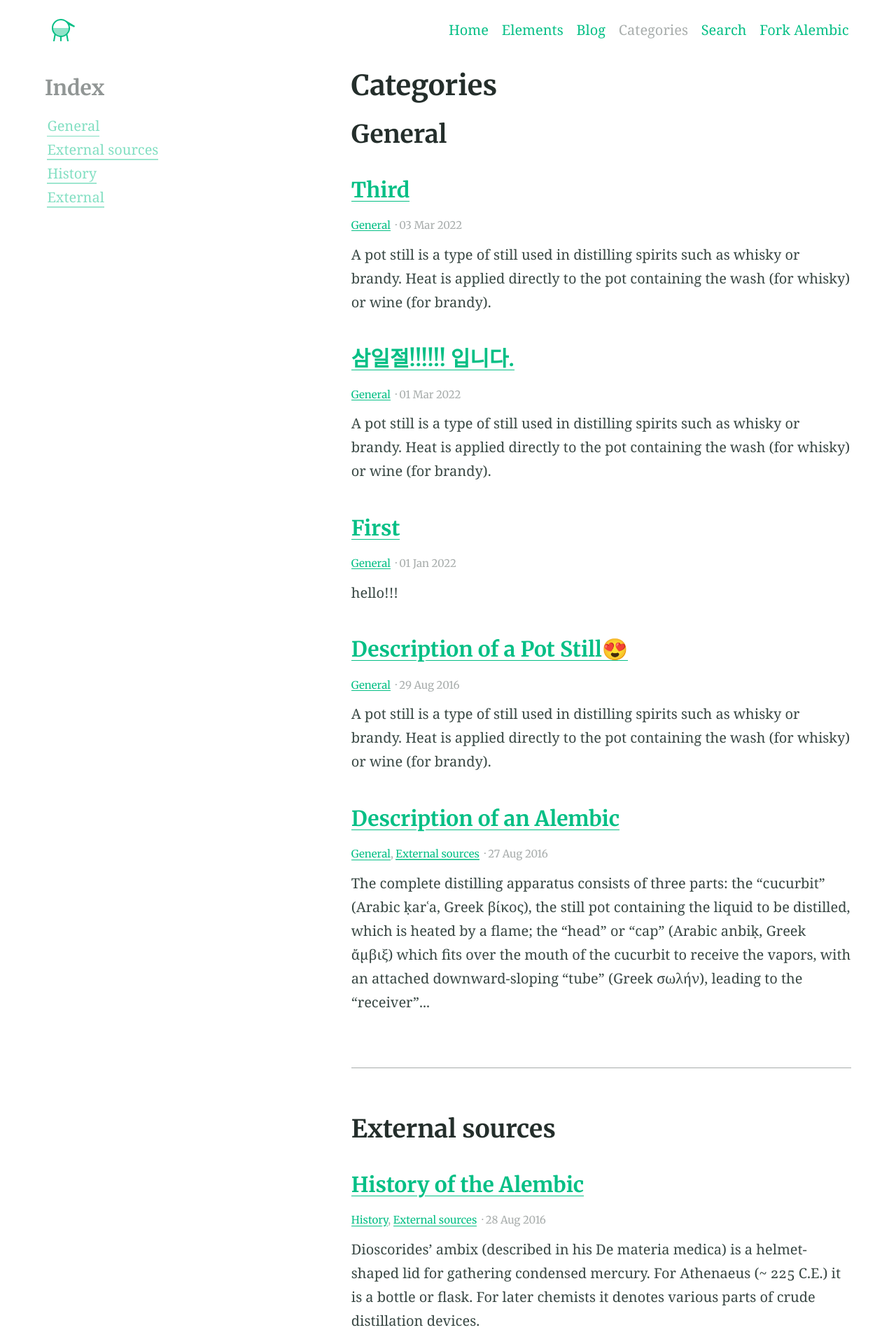
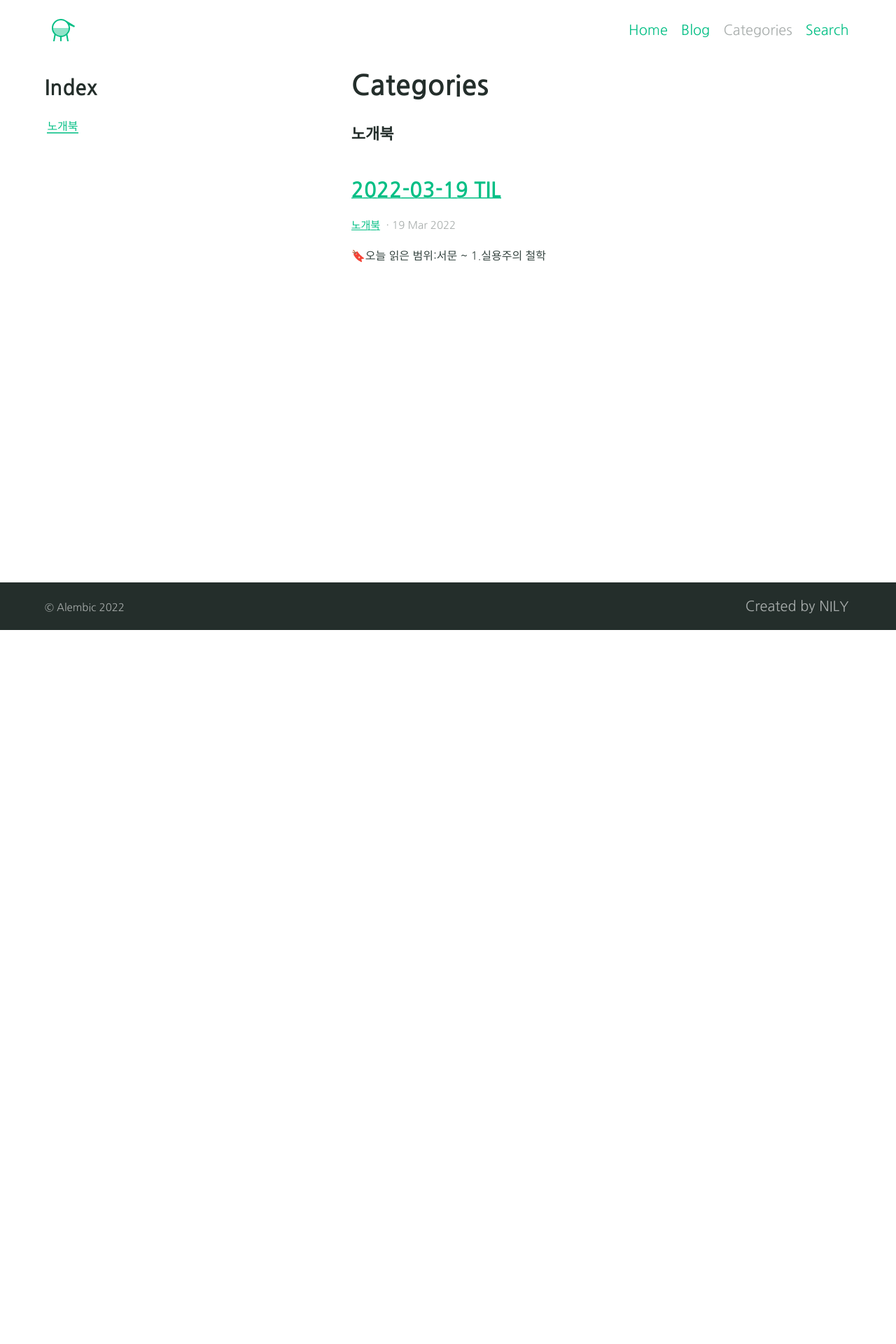
Before and after one commit to iylinkim/my-blog, a Jekyll site: the page built from categories.md, in a window 1280 px wide. Shown: the top 1920 px of the page at 70% size. Built offline with Jekyll 4.4.1, drawn with Linux system fonts in a browser that asks for light colours; after the commit the page ends 900 px from its top, so only the background shows below that; some of the changed text lies outside the part shown.

Commit message:
[Pragmatic_Programmer] 220319-TIL

````diff
--- a/_config.yml
+++ b/_config.yml
@@ -58,16 +58,16 @@ sass:
   style: compressed # Style compression
 permalink: /:title.html  # Permalink style (/YYYY/MM/DD/page-name/)
 excerpt_separator: <!-- more --> # Marks end of excerpt in posts
-timezone: Europe/London # Timezone for blog posts and alike
+timezone: Asia/Seoul # Timezone for blog posts and alike
 
 # 5. Collections
 collections:
   posts:
     title: Posts # Needed for Siteleaf
     output: true
-    description: "My thoughts and ideas" # The post list page content
+    description: "" # The post list page content
     feature_text: |
-      Welcome to the blog
+      Nily's tech blog
     feature_image: "https://picsum.photos/2560/600?image=866"
 
 # 6. Jekyll collections settings
@@ -123,32 +123,28 @@ favicons: # Favicons are also used in the manifest file. Syntax is 'size: path'
 navigation_header:
 - title: Home
   url: /
-- title: Elements
-  url: /elements
 - title: Blog
   url: /blog
 - title: Categories
   url: /categories
 - title: Search
   url: /search
-- title: Fork Alembic
-  url: https://github.com/daviddarnes/alembic
 
 navigation_footer:
-- title: Created by David Darnes
-  url: https://darn.es
+- title: Created by NILY
+  # url: https://darn.es
 
 social_links: # Appears in sidebar. Set the urls then uncomment and comment out as desired
-  Twitter: https://twitter.com/DavidDarnes
-  LinkedIn: https://www.linkedin.com/in/daviddarnes
-  GitHub: https://github.com/daviddarnes
-  link: https://darn.es
-  RSS: /feed.xml
+  # Twitter: https://twitter.com/DavidDarnes
+  # LinkedIn: https://www.linkedin.com/in/daviddarnes
+  # GitHub: https://github.com/daviddarnes
+  # link: https://darn.es
+  # RSS: /feed.xml
 
 sharing_links: # Appear at the bottom of single blog posts, add as desired. The value can be 'true' or the desired button colour
-  Twitter: "#0d94e7"
-  facebook: "#3B5998"
-  Email: true
+  # Twitter: "#0d94e7"
+  # facebook: "#3B5998"
+  # Email: true
 
 # Load custom fonts from fonts.google.com etc
 #
@@ -158,4 +154,4 @@ fonts:
   preconnect_urls:
     - https://fonts.gstatic.com
   font_urls:
-    - https://fonts.googleapis.com/css2?family=Merriweather:wght@400;700&display=swap
+    - https://fonts.googleapis.com/css2?family=Nanum+Gothic:wght@400;700&display=swap
--- a/_layouts/default.html
+++ b/_layouts/default.html
@@ -33,6 +33,7 @@
     {% if site.css_inline == true %}
       {% include site-styles.html %}
     {% else %}
+      <link rel="stylesheet" href="{{ "/assets/main.css" | relative_url }}">
       <link rel="stylesheet" href="{{ "/assets/styles.css" | relative_url }}">
     {% endif %}
 
--- a/_posts/2016-08-27-example-post-one.md
+++ /dev/null
@@ -1,15 +0,0 @@
----
-title: Description of an Alembic
-categories:
-- General
-- External sources
-feature_image: "https://picsum.photos/2560/600?image=872"
----
-
-The complete distilling apparatus consists of three parts: the "cucurbit" (Arabic ḳarʿa, Greek βίκος), the still pot containing the liquid to be distilled, which is heated by a flame; the "head" or "cap" (Arabic anbiḳ, Greek ἄμβιξ) which fits over the mouth of the cucurbit to receive the vapors, with an attached downward-sloping "tube" (Greek σωλήν), leading to the "receiver" (Arabic ḳābila, Greek ἄγγος or φιάλη) container.
-
-<!-- more -->
-
-Retorts have the "cap" and the "cucurbit" made into one. The anbik is also called the raʾs (head) of the cucurbit. The liquid in the cucurbit is heated or boiled; the vapour rises into the anbik, where it cools by contact with the walls and condenses, running down the spout into the receiver. A modern descendant of the alembic is the pot still, used to produce distilled beverages.
-
-_Originally from [Alembic - Wikipedia](https://en.wikipedia.org/wiki/Alembic)_
--- a/_posts/2016-08-28-example-post-two.md
+++ /dev/null
@@ -1,18 +0,0 @@
----
-title: History of the Alembic
-categories:
-- History
-- External sources
-feature_text: |
-  The History of the Alembic tool
----
-
-Dioscorides' ambix (described in his De materia medica) is a helmet-shaped lid for gathering condensed mercury. For Athenaeus (~ 225 C.E.) it is a bottle or flask. For later chemists it denotes various parts of crude distillation devices.
-
-<!-- more -->
-
-Alembic drawings appear in works of Cleopatra the Alchemist, Synesius, and Zosimos of Panopolis. There were alembics with two (dibikos) and three (tribikos) receivers.[4] According to Zosimos of Panopolis, the alembic was invented by Mary the Jewess.[5]
-
-The anbik is described by Ibn al-Awwam in his Kitab al-Filaha (Book of Agriculture), where he explains how rose-water is distilled. Amongst others, it is mentioned in the Mafatih al-Ulum (Key of Sciences) of Khwarizmi and the Kitab al-Asrar (Book of Secrets) of Al-Razi. Some illustrations occur in the Latin translations of works which are attributed to Geber.[2]
-
-_Originally from [Alembic - Wikipedia](https://en.wikipedia.org/wiki/Alembic)_
--- a/_posts/2016-08-29-example-post-three.md
+++ /dev/null
@@ -1,19 +0,0 @@
----
-title: "Description of a Pot Still\U0001F60D"
-categories:
-- General
-excerpt: A pot still is a type of still used in distilling spirits such as whisky
-  or brandy. Heat is applied directly to the pot containing the wash (for whisky)
-  or wine (for brandy).
-feature_text: |-
-  ## The Pot Still
-  The modern pot still is a descendant of the alembic, an earlier distillation device
-feature_image: https://picsum.photos/2560/600?image=733
-image: https://picsum.photos/2560/600?image=733
----
-
-A pot still is a type of still used in distilling spirits such as whisky or brandy. Heat is applied directly to the pot containing the wash (for whisky) or wine (for brandy). This is called a batch distillation (as opposed to a continuous distillation).
-
-At standard atmospheric pressure, alcohol boils at 78 °C (172 °F), while water boils at 100 °C (212 °F). During distillation, the vapour contains more alcohol than the liquid. When the vapours are condensed, the resulting liquid contains a higher concentration of alcohol. In the pot still, the alcohol and water vapour combine with esters and flow from the still through the condensing coil. There they condense into the first distillation liquid, the so-called "low wines". The low wines have a strength of about 25–35% alcohol by volume, and flow into a second still. It is then distilled a second time to produce the colourless spirit, collected at about 70% alcohol by volume. Colour is added through maturation in an oak aging barrel, and develops over time.
-
-The modern pot still is a descendant of the alembic, an earlier distillation device.
--- a/_posts/2022-01-01-example.md
+++ /dev/null
@@ -1,7 +0,0 @@
----
-title: First
-categories:
-- General
----
-
-hello!!!
--- a/_posts/2022-02-02-example-post.md
+++ /dev/null
@@ -1,7 +0,0 @@
----
-title: Second
-categories:
-- External
----
-
-hello!!!
--- a/_posts/2022-03-01-example-post-four.md
+++ /dev/null
@@ -1,19 +0,0 @@
----
-title: "삼일절!!!!!! 입니다."
-categories:
-- General
-excerpt: A pot still is a type of still used in distilling spirits such as whisky
-  or brandy. Heat is applied directly to the pot containing the wash (for whisky)
-  or wine (for brandy).
-feature_text: |-
-  ## The Pot Still
-  The modern pot still is a descendant of the alembic, an earlier distillation device
-feature_image: https://picsum.photos/2560/600?image=733
-image: https://picsum.photos/2560/600?image=733
----
-
-A pot still is a type of still used in distilling spirits such as whisky or brandy. Heat is applied directly to the pot containing the wash (for whisky) or wine (for brandy). This is called a batch distillation (as opposed to a continuous distillation).
-
-At standard atmospheric pressure, alcohol boils at 78 °C (172 °F), while water boils at 100 °C (212 °F). During distillation, the vapour contains more alcohol than the liquid. When the vapours are condensed, the resulting liquid contains a higher concentration of alcohol. In the pot still, the alcohol and water vapour combine with esters and flow from the still through the condensing coil. There they condense into the first distillation liquid, the so-called "low wines". The low wines have a strength of about 25–35% alcohol by volume, and flow into a second still. It is then distilled a second time to produce the colourless spirit, collected at about 70% alcohol by volume. Colour is added through maturation in an oak aging barrel, and develops over time.
-
-The modern pot still is a descendant of the alembic, an earlier distillation device.
--- a/_posts/2022-03-03-example-post-five.md
+++ /dev/null
@@ -1,19 +0,0 @@
----
-title: Third
-categories:
-- General
-excerpt: A pot still is a type of still used in distilling spirits such as whisky
-  or brandy. Heat is applied directly to the pot containing the wash (for whisky)
-  or wine (for brandy).
-feature_text: |-
-  ## The Pot Still
-  The modern pot still is a descendant of the alembic, an earlier distillation device
-feature_image: https://picsum.photos/2560/600?image=733
-image: https://picsum.photos/2560/600?image=733
----
-
-A pot still is a type of still used in distilling spirits such as whisky or brandy. Heat is applied directly to the pot containing the wash (for whisky) or wine (for brandy). This is called a batch distillation (as opposed to a continuous distillation).
-
-At standard atmospheric pressure, alcohol boils at 78 °C (172 °F), while water boils at 100 °C (212 °F). During distillation, the vapour contains more alcohol than the liquid. When the vapours are condensed, the resulting liquid contains a higher concentration of alcohol. In the pot still, the alcohol and water vapour combine with esters and flow from the still through the condensing coil. There they condense into the first distillation liquid, the so-called "low wines". The low wines have a strength of about 25–35% alcohol by volume, and flow into a second still. It is then distilled a second time to produce the colourless spirit, collected at about 70% alcohol by volume. Colour is added through maturation in an oak aging barrel, and develops over time.
-
-The modern pot still is a descendant of the alembic, an earlier distillation device.
--- /dev/null
+++ b/_posts/2022-03-19-post.md
@@ -0,0 +1,49 @@
+---
+title: 2022-03-19 TIL
+date: 2022-03-19
+categories: [노개북]
+excerpt: 🔖오늘 읽은 범위:서문 ~ 1.실용주의 철학
+
+---
+
+
+🔖 **오늘 읽은 범위 : 서문 ~ 1.실용주의 철학**
+
+```
+😃 책에서 기억하고 싶은 내용을 써보세요
+```
+
+  - 절대 기계적으로 일하지 말라.
+  - 훌륭한 잔디밭은 매일 조금씩 손질해 주어야 한다.
+  - 약점을 보이는 것에 대한 두려움이 가장 큰 약점이다. - J. B. Bossuet
+  - 지식에 대한 투자가 언제나 최고의 이윤을 낸다. - Benjamin Franklin
+  - 안된다고 하지 말고 상황을 개선하기 위해 무엇을 할 수 있는지 설명하라.
+  - 적절히 고칠 시간이 없다면, 일단 판자로 덮는 것만이라도 하라.
+  - 소량으로라도 주기적으로 투자해야 한다.
+
+```
+🤔 오늘 읽은 소감은? 떠오르는 생각을 가볍게 적어보세요
+```
+ 가장 인상 깊었던 내용은 이 **실용주의 철학**을 배우는 과정은
+
+
+**1. 내가 사랑하는 직업에 더 적극적으로 참여하고,**
+**2. 지속적인 발전을 통해 느낄 수 있는 기쁨을 얻을 수 있는것**
+이라는 것이었다.
+
+&nbsp; 이제 곧 2년차가 되는 주니어 개발자로서, 요즘 종종 기계적으로 코드만 짜고 있다고 느낄 때가 있었다.
+
+&nbsp; 처음 프로그래밍을 접했을 때 느꼈던 그 열정과, 매 순간 배움의 즐거움을 알아가던 그 때의 모습을 점점 잃어버리고 있었다고 생각했다. 하지만, 오늘 책을 읽으면서 내가 왜 개발자가 되기로 마음먹었는지, 이 직업을 얼마나 사랑하는지 다시금 떠올리게 됐다.
+
+&nbsp; 투자 포트폴리오 관리를 위해 주기적으로 투자하는 습관을 들이는 것, 훌륭한 잔디밭을 위해 매일 조금씩 잔디를 손질하는 것 처럼, '실용주의 프로그래머'를 통해 배울 지식들로 한 걸음 더 성장할 한 달 뒤의 내가 기대된다.
+
+✅ 주변에서 **'함께 자라기'** 라는 책을 추천한다는 얘기를 몇 번 들었었는데, 정작 읽어 본 적은 없었다. 그런데 이번 챕터에서도 추천을 하다니... 이건 반드시 읽으라는 뜻인 것 같다.(노개북 3기가 끝나고 바로 읽을 책으로 결정했다👀)
+
+
+```
+❗ 소감 3줄 요약
+```
+
+- 프로그래머로서 지속적인 발전을 원한다면 꾸준한 지식을 쌓는 것이 중요하다. (너무 당연한 말이지만 꾸준하게 실천하기란 어렵다)
+- 이 책을 읽고 난 후의 내 모습이 기대가 된다.
+- 무작정 배우는 것이 아니라, 배움의 방법도 배움이 필요하다.
--- a/_posts/2022-04-04-post.md
+++ /dev/null
@@ -1,5 +0,0 @@
----
-title: Fourth
----
-
-hello!!!
--- a/_sass/_settings.scss
+++ b/_sass/_settings.scss
@@ -13,9 +13,36 @@ $focusColour: #fa407a !default;
 $captionColour: #a8adac !default;
 $white: #ffffff !default;
 
+*{
+  font-size: 16px;
+}
+
+h2{
+  font-size: 22px !important;
+}
+
+.typeset pre,
+.typeset code{
+  background-color: #efefef !important;
+}
+
+.main{
+  // justify-content: space-between !important;
+}
+
+.aside{
+  opacity: 1 !important;
+}
+
+.content{
+  // width: 80% !important;
+  // margin-left: auto !important;
+}
+
+
 // Typography
 $bodytype: (
-  font-family: "Georgia, serif",
+  font-family: "Nanum Gothic, serif",
   regular: 400,
   bold: 700,
   italic: italic,
@@ -23,16 +50,17 @@ $bodytype: (
 ) !default;
 
 $headingtype: (
-  font-family: '"Merriweather", serif',
+  font-family: '"Nanum Gothic", serif',
   regular: 400,
   bold: 700,
   cap-height: 0.75
 ) !default;
 
 $monospacetype: (
-  font-family: "Menlo, monospace",
+  font-family: "Nanum Gothic, serif",
   regular: 400,
   cap-height: 0.68
 ) !default;
 
+
 // TIP: Load custom fonts in _config.yaml
--- /dev/null
+++ b/assets/main.scss
@@ -0,0 +1,4 @@
+*{
+  font-size: 16px;
+  outline: 1px solid red;
+}
--- a/elements.md
+++ /dev/null
@@ -1,144 +0,0 @@
----
-title: Elements
-feature_text: |
-  A demo of Markdown and HTML includes
-feature_image: "https://picsum.photos/2560/600?image=873"
-excerpt: "A demo of Markdown and HTML includes"
-aside: true
----
-
-# Heading 1
-
-## Heading 2
-
-### Heading 3
-
-#### Heading 4
-
-##### Heading 5
-
-###### Heading 6
-
-<small>A small element</small>
-
-[A link](https://david.darn.es "A link")
-
-Lorem ipsum dolor sit amet, consectetur adip* isicing elit, sed do eiusmod *tempor incididunt ut labore et dolore magna aliqua.
-
-Duis aute irure dolor in [A link](https://david.darn.es "A link") reprehenderit in voluptate velit esse cillum **bold text** dolore eu fugiat nulla pariatur. Excepteur span element sint occaecat cupidatat non proident, sunt _italicised text_ in culpa qui officia deserunt mollit anim id `some code` est laborum.
-
-* An item
-* An item
-* An item
-* An item
-* An item
-
-1. Item one
-2. Item two
-3. Item three
-4. Item four
-5. Item five
-
-> A simple blockquote
-
-Some HTML...
-
-``` html
-<blockquote cite="http://www.imdb.com/title/tt0284978/quotes/qt1375101">
-  <p>You planning a vacation, Mr. Sullivan?</p>
-  <footer>
-    <a href="http://www.imdb.com/title/tt0284978/quotes/qt1375101">Sunways Security Guard</a>
-  </footer>
-</blockquote>
-```
-
-...CSS...
-
-``` css
-blockquote {
-  text-align: center;
-  font-weight: bold;
-}
-blockquote footer {
-  font-size: .8rem;
-}
-```
-
-...and JavaScript
-
-``` js
-const blockquote = document.querySelector("blockquote")
-const bolden = (keyString, string) =>
-  string.replace(new RegExp(keyString, 'g'), '<strong>'+keyString+'</strong>')
-
-blockquote.innerHTML = bolden("Mr. Sullivan", blockquote.innerHTML)
-```
-
-`Single line of code`
-
-## HTML Includes
-
-### Contact form
-
-{% include site-form.html %}
-
-``` html
-{% raw %}{% include site-form.html %}{% endraw %}
-```
-
-### Demo map embed
-
-{% include map.html id="1UT-2Z-Vg_MG_TrS5X2p8SthsJhc" title="Coffee shop map" %}
-
-``` html
-{% raw %}{% include map.html id="XXXXXX" title="Coffee shop map" %}{% endraw %}
-```
-
-### Button include
-
-{% include button.html text="A button" link="https://david.darn.es" %}
-
-{% include button.html text="A button with icon" link="https://twitter.com/daviddarnes" icon="twitter" %}
-
-``` html
-{% raw %}{% include button.html text="A button" link="https://david.darn.es" %}
-{% include button.html text="A button with icon" link="https://twitter.com/daviddarnes" icon="twitter" %}{% endraw %}
-```
-
-### Icon include
-
-{% include icon.html id="twitter" title="twitter" %} [{% include icon.html id="linkedin" title="twitter" %}](https://www.linkedin.com/in/daviddarnes)
-
-``` html
-{% raw %}{% include icon.html id="twitter" title="twitter" %}
-[{% include icon.html id="linkedin" title="twitter" %}](https://www.linkedin.com/in/daviddarnes){% endraw %}
-```
-
-### Video include
-
-{% include video.html id="zrkcGL5H3MU" title="Siteleaf tutorial video" %}
-
-``` html
-{% raw %}{% include video.html id="zrkcGL5H3MU" title="Siteleaf tutorial video" %}{% endraw %}
-```
-
-
-### Image includes
-
-{% include figure.html image="https://picsum.photos/600/800?image=894" caption="Image with caption" width="300" height="800" %}
-
-{% include figure.html image="https://picsum.photos/600/800?image=894" caption="Right aligned image" position="right" width="300" height="800" %}
-
-{% include figure.html image="https://picsum.photos/600/800?image=894" caption="Left aligned image" position="left" width="300" height="800" %}
-
-{% include figure.html image="https://picsum.photos/1600/800?image=894" alt="Image with just alt text" %}
-
-``` html
-{% raw %}{% include figure.html image="https://picsum.photos/600/800?image=894" caption="Image with caption" width="300" height="800" %}
-
-{% include figure.html image="https://picsum.photos/600/800?image=894" caption="Right aligned image" position="right" width="300" height="800" %}
-
-{% include figure.html image="https://picsum.photos/600/800?image=894" caption="Left aligned image" position="left" width="300" height="800" %}
-
-{% include figure.html image="https://picsum.photos/1600/800?image=894" alt="Image with just alt text" %}{% endraw %}
-```
````
Also changed, not shown: index.md (+4 -6 lines).
